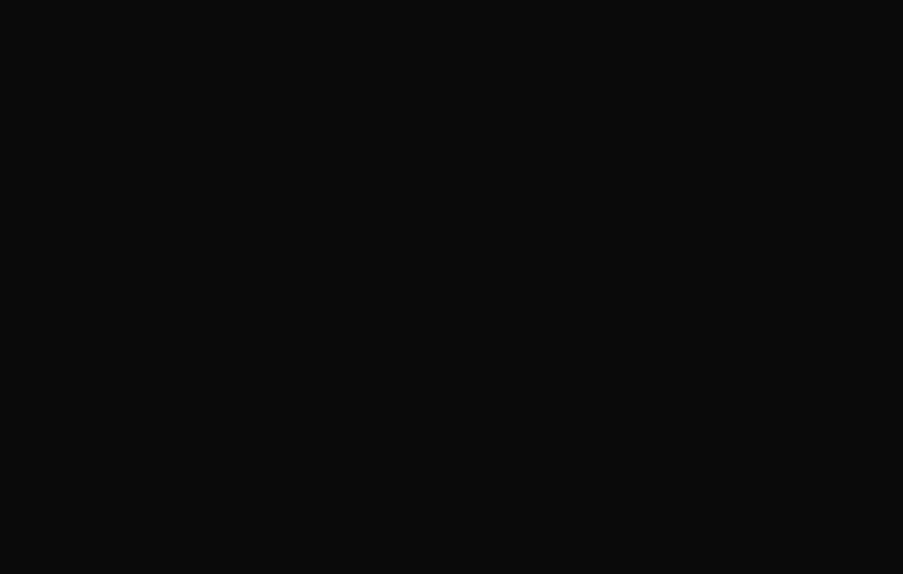
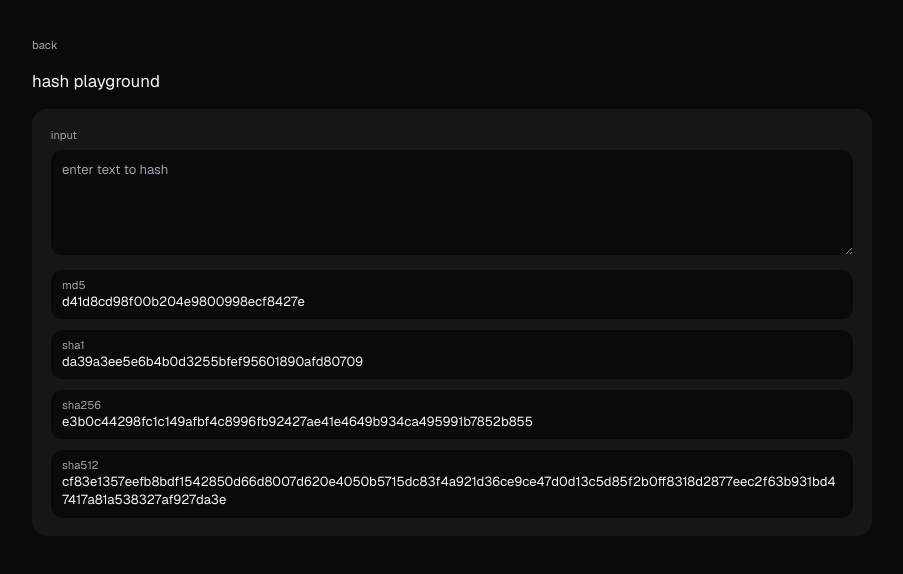
Before and after one commit to taskylizard/toys, a Vue app: page /hashes in a window 1280 px wide. Before the commit this address had no page. Shown: the top 574 px of the page, without its empty margins (188-1091 px from the left). Built offline with nearby package versions, Linux system fonts and the light colour scheme; the HTML template or start-up script is replaced by a standard one.

Commit message:
feat: add hash playground

```diff
--- a/package.json
+++ b/package.json
@@ -37,6 +37,7 @@
     "@tsconfig/node24": "^24.0.4",
     "@types/jsdom": "^27.0.0",
     "@types/node": "^24.10.9",
+    "@types/spark-md5": "^3.0.5",
     "@vitejs/plugin-vue": "^6.0.3",
     "@vitejs/plugin-vue-jsx": "^5.1.3",
     "@vitest/eslint-plugin": "^1.6.6",
--- a/src/router/index.ts
+++ b/src/router/index.ts
@@ -49,6 +49,11 @@ const router = createRouter({
       name: 'ids',
       component: () => import('../views/IdsView.vue'),
     },
+    {
+      path: '/hashes',
+      name: 'hashes',
+      component: () => import('../views/HashView.vue'),
+    },
   ],
 })
 
--- /dev/null
+++ b/src/views/HashView.vue
@@ -0,0 +1,76 @@
+<script setup lang="ts">
+import { computed, ref, watch } from 'vue'
+import { RouterLink } from 'vue-router'
+import SparkMD5 from 'spark-md5'
+
+const input = ref('')
+
+const encoder = new TextEncoder()
+
+const digestHex = async (algorithm: string, text: string) => {
+  const data = encoder.encode(text)
+  const hash = await crypto.subtle.digest(algorithm, data)
+  return Array.from(new Uint8Array(hash))
+    .map((value) => value.toString(16).padStart(2, '0'))
+    .join('')
+}
+
+const md5Hash = computed(() => SparkMD5.hash(input.value))
+const sha1Hash = ref('')
+const sha256Hash = ref('')
+const sha512Hash = ref('')
+
+const refreshHashes = async () => {
+  sha1Hash.value = await digestHex('SHA-1', input.value)
+  sha256Hash.value = await digestHex('SHA-256', input.value)
+  sha512Hash.value = await digestHex('SHA-512', input.value)
+}
+
+watch(
+  input,
+  () => {
+    void refreshHashes()
+  },
+  { immediate: true },
+)
+</script>
+
+<template>
+  <main class="min-h-screen px-6 py-10 text-neutral-200">
+    <section class="mx-auto flex max-w-4xl flex-col gap-4">
+      <RouterLink class="text-xs text-neutral-400 hover:text-neutral-200" to="/">back</RouterLink>
+      <h1 class="text-lg text-neutral-100">hash playground</h1>
+
+      <div class="flex flex-col gap-4 rounded-2xl bg-neutral-900 p-5">
+        <div class="flex flex-col gap-2">
+          <label class="text-xs text-neutral-400" for="hash-input">input</label>
+          <textarea
+            id="hash-input"
+            v-model="input"
+            class="min-h-28 w-full rounded-xl bg-neutral-950 p-3 text-sm text-neutral-100"
+            placeholder="enter text to hash"
+          />
+        </div>
+
+        <div class="grid gap-3 text-sm">
+          <div class="rounded-xl bg-neutral-950 px-3 py-2">
+            <p class="text-xs text-neutral-400">md5</p>
+            <p class="break-all text-neutral-100">{{ md5Hash }}</p>
+          </div>
+          <div class="rounded-xl bg-neutral-950 px-3 py-2">
+            <p class="text-xs text-neutral-400">sha1</p>
+            <p class="break-all text-neutral-100">{{ sha1Hash }}</p>
+          </div>
+          <div class="rounded-xl bg-neutral-950 px-3 py-2">
+            <p class="text-xs text-neutral-400">sha256</p>
+            <p class="break-all text-neutral-100">{{ sha256Hash }}</p>
+          </div>
+          <div class="rounded-xl bg-neutral-950 px-3 py-2">
+            <p class="text-xs text-neutral-400">sha512</p>
+            <p class="break-all text-neutral-100">{{ sha512Hash }}</p>
+          </div>
+        </div>
+      </div>
+    </section>
+  </main>
+</template>
--- a/src/views/HomeView.vue
+++ b/src/views/HomeView.vue
@@ -15,6 +15,7 @@ import { RouterLink } from 'vue-router'
         <li><RouterLink class="hover:text-neutral-200" to="/cron">cron expression builder</RouterLink></li>
         <li><RouterLink class="hover:text-neutral-200" to="/url">url encode / decode</RouterLink></li>
         <li><RouterLink class="hover:text-neutral-200" to="/ids">uuid, nanoid, ulid generator</RouterLink></li>
+        <li><RouterLink class="hover:text-neutral-200" to="/hashes">hash playground</RouterLink></li>
       </ul>
     </section>
   </main>
```
Also changed, not shown: 2 other files (tests, documents, lock files or other folders).
